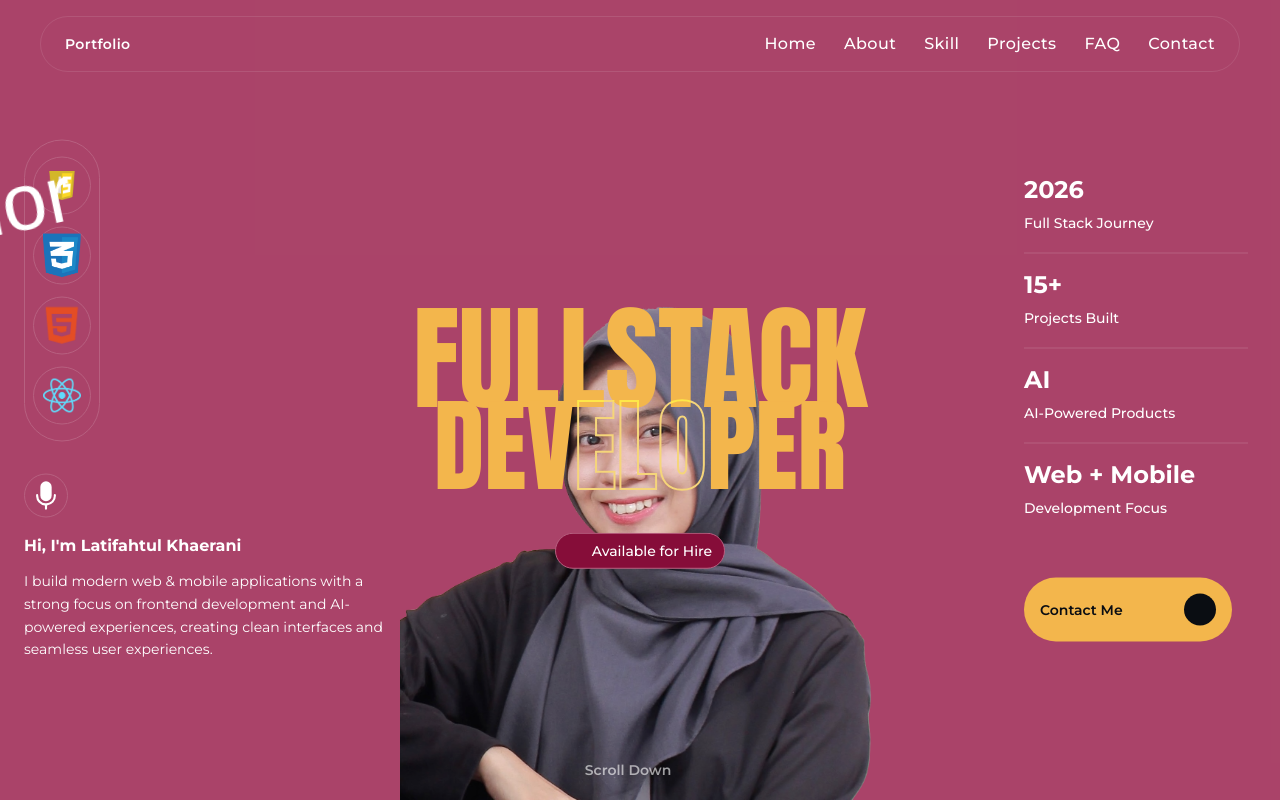
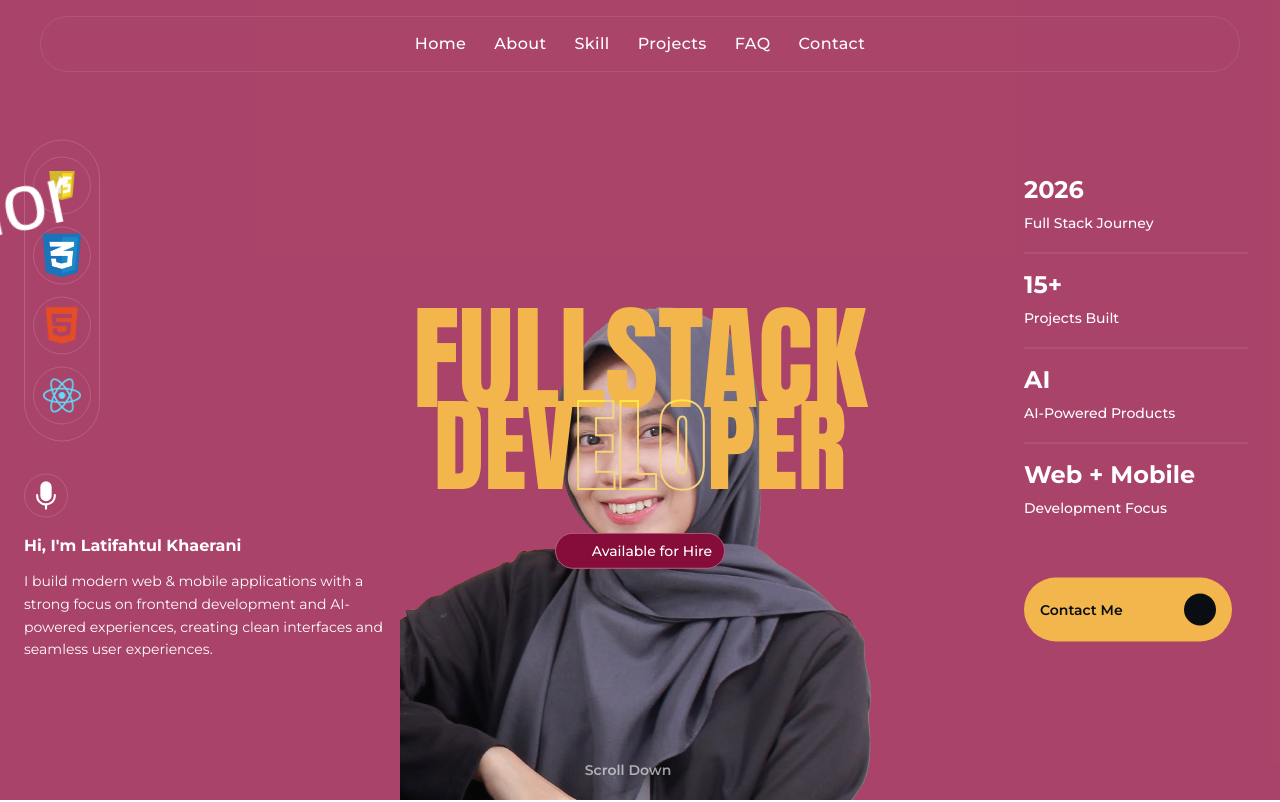
Before and after one commit to fahkhaer/me-portfolio, a Next.js app: page / in a window 1280 px wide. Shown: the top 802 px of the page. Built offline with nearby package versions, Linux system fonts and the light colour scheme; some icons are missing; a web font is replaced by a local one.

Commit message:
navbar desktop fix

```diff
--- a/src/app/home/partials/navbar.tsx
+++ b/src/app/home/partials/navbar.tsx
@@ -1,6 +1,12 @@
 'use client';
 
-import { Sheet, SheetContent, SheetHeader, SheetTitle, SheetTrigger } from '@/src/components/ui/sheet';
+import {
+  Sheet,
+  SheetContent,
+  SheetHeader,
+  SheetTitle,
+  SheetTrigger,
+} from '@/src/components/ui/sheet';
 import { navigationData } from '@/src/constants/navigation-data';
 import { Menu } from 'lucide-react';
 import { useScroll, useTransform, motion } from 'motion/react';
@@ -8,24 +14,39 @@ import Link from 'next/link';
 
 function Navbar() {
   const { scrollY } = useScroll();
-  const background = useTransform(scrollY, [0, 100], ['rgba(134, 13, 57, 0)', 'rgba(70, 6, 31, 0.82)']);
-  const backdropBlur = useTransform(scrollY, [0, 100], ['blur(0px)', 'blur(12px)']);
+
+  const background = useTransform(
+    scrollY,
+    [0, 100],
+    ['rgba(134, 13, 57, 0)', 'rgba(70, 6, 31, 0.82)']
+  );
+
+  const backdropBlur = useTransform(
+    scrollY,
+    [0, 100],
+    ['blur(0px)', 'blur(12px)']
+  );
 
   return (
     <motion.header
-      className='fixed inset-x-0 top-0 z-50 px-4 pt-4 sm:px-6 lg:px-8'
-      style={{ background, backdropFilter: backdropBlur }}
+      className='fixed inset-x-0 top-0 z-50 px-4 py-4 sm:px-6 lg:px-8'
+      style={{
+        background,
+        backdropFilter: backdropBlur,
+      }}
     >
-      <div className='mx-auto flex h-14 max-w-300 items-center justify-between rounded-full border border-white/10 px-4 sm:px-6'>
-        <Link href='#' className='font-semibold tracking-wide text-white'>
-          Portfolio
-        </Link>
+      <div className='relative mx-auto flex h-14 max-w-300 items-center justify-end rounded-full border border-white/10 px-4 sm:px-6'>
+        {/* LOGO */}
 
-        <nav className='hidden lg:block'>
+        {/* DESKTOP NAVIGATION */}
+        <nav className='absolute left-1/2 hidden -translate-x-1/2 lg:block'>
           <ul className='flex items-center justify-center gap-5 xl:gap-7'>
             {navigationData.map((data) => (
               <li key={data.label}>
-                <Link href={data.href} className='text-sm font-medium tracking-wide text-white transition-opacity hover:opacity-70 xl:text-base'>
+                <Link
+                  href={data.href}
+                  className='text-sm font-medium tracking-wide whitespace-nowrap text-white transition-opacity hover:opacity-70 xl:text-base'
+                >
                   {data.label}
                 </Link>
               </li>
@@ -33,21 +54,36 @@ function Navbar() {
           </ul>
         </nav>
 
+        {/* MOBILE MENU */}
         <Sheet>
           <SheetTrigger asChild>
-            <button aria-label='Open menu' className='flex size-10 items-center justify-center rounded-full border border-white/20 text-white lg:hidden'>
+            <button
+              type='button'
+              aria-label='Open menu'
+              className='flex size-10 items-center justify-center rounded-full border border-white/20 text-white transition hover:bg-white/10 lg:hidden'
+            >
               <Menu className='size-5' />
             </button>
           </SheetTrigger>
-          <SheetContent className='w-[86vw] max-w-sm border-l border-white/10 bg-[#860D39] text-white' side='right'>
+
+          <SheetContent
+            side='right'
+            className='w-[86vw] max-w-sm border-l border-white/10 bg-[#860D39] p-0 text-white'
+          >
             <SheetHeader className='border-b border-white/10 px-5 py-5'>
-              <SheetTitle className='text-left text-white'>Navigation</SheetTitle>
+              <SheetTitle className='text-left text-white'>
+                Navigation
+              </SheetTitle>
             </SheetHeader>
+
             <nav className='px-5 py-4'>
               <ul className='flex flex-col gap-1'>
                 {navigationData.map((data) => (
                   <li key={data.label}>
-                    <Link href={data.href} className='block rounded-xl px-3 py-3 text-base text-white hover:bg-white/10'>
+                    <Link
+                      href={data.href}
+                      className='block rounded-xl px-3 py-3 text-base text-white transition hover:bg-white/10'
+                    >
                       {data.label}
                     </Link>
                   </li>
```
